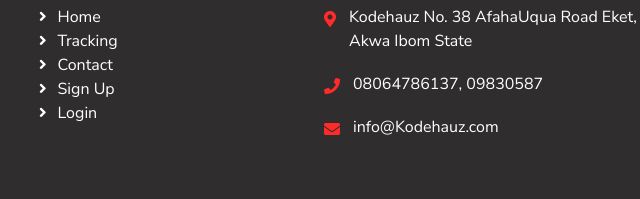
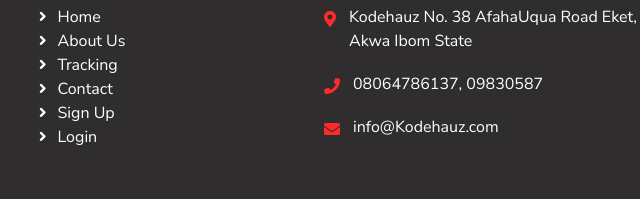
Before and after one commit to kodehauz-bootcamp/sendIT-frontend, a plain HTML site: page about-us.html in a window 1280 px wide. Shown: the part 1705-1904 px from the top of the page, 331-971 px from the left. Drawn offline with nearby package versions, Linux system fonts and the light colour scheme.

Commit message:
Sendit tracking page implemented (#9)
* ft/Updated Sendit landing page and about us page

* ft/Sendit landing and about page updated with a template

* ft/Sendit landing page and about page updated with reuseable template

* ft/page active link implemented

* ft/sendit tracking page implemented

```diff
--- a/about-us.html
+++ b/about-us.html
@@ -20,7 +20,7 @@
         <div class="container">
           <h1>About Us</h1>
             <ul class="breadcrum-li">
-              <li class="active-li"><a href="#">Home</a></li>
+              <li class="active-li"><a href="index.html">Home</a></li>
               <li>About Us</li>
             </ul>
         </div>
--- a/template/footer.html
+++ b/template/footer.html
@@ -16,11 +16,12 @@
                   <div class="col-md-3 col-sm-3 col-4">
                     <div class="quick-links">
                       <h5>Quick Links</h5>
-                      <div><a href="#">Home</a></div>
-                      <div><a href="#">Tracking</a></div>
-                      <div><a href="#">Contact</a></div>
-                      <div><a href="#">Sign Up</a></div>
-                      <div><a href="#">Login</a></div>
+                      <div><a href="index.html">Home</a></div>
+                      <div><a href="about.html">About Us</a></div>
+                      <div><a href="tracking.html">Tracking</a></div>
+                      <div><a href="contact.html">Contact</a></div>
+                      <div><a href="sign-up.html">Sign Up</a></div>
+                      <div><a href="login.html">Login</a></div>
                     </div>
                   </div>
                   <div class="col-md-4 col-sm-4 col-4">
--- a/template/header.html
+++ b/template/header.html
@@ -27,7 +27,7 @@
                   <a class="nav-link" id="contact" href="contact.html">Contact </a>
           </li>
           <li class="nav-item ">
-                  <a class="nav-link" id="signUp" href="#">Sign Up </a>
+              <a class="nav-link" id="signUp" href="sign.html">Sign Up </a>
           </li>
           <div class="nav-item">
               <div class="nav-link"><button type="button" class="pd-1-11 btn btn-danger">Login</button></div>
```
Also changed, not shown: tracking.html (+1 -1 lines), images/laptop.jpg (added).
